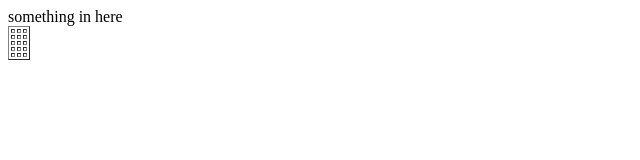
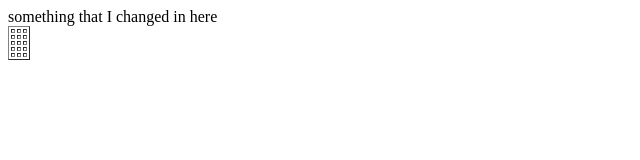
Before and after one commit to eric-couch/gitTest, a plain HTML site: page index.html in a window 1280 px wide. Shown: the whole page, without its empty margins (0-640 px from the left). Drawn offline with Linux system fonts and the light colour scheme.

Commit message:
minor text change

```diff
--- a/index.html
+++ b/index.html
@@ -8,7 +8,7 @@
     <script src="main.js"></script>
   </head>
   <body>
-    <div class="main">something in here</div>
+    <div class="main">something that I changed in here</div>
     <table border="1">
       <tr>
         <td></td>
```
